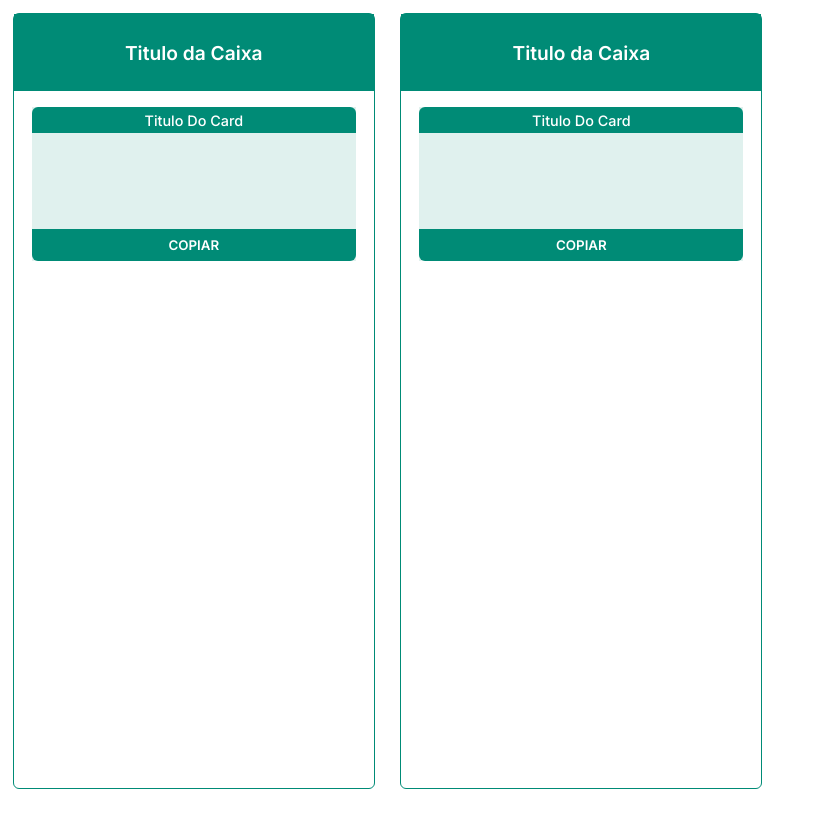
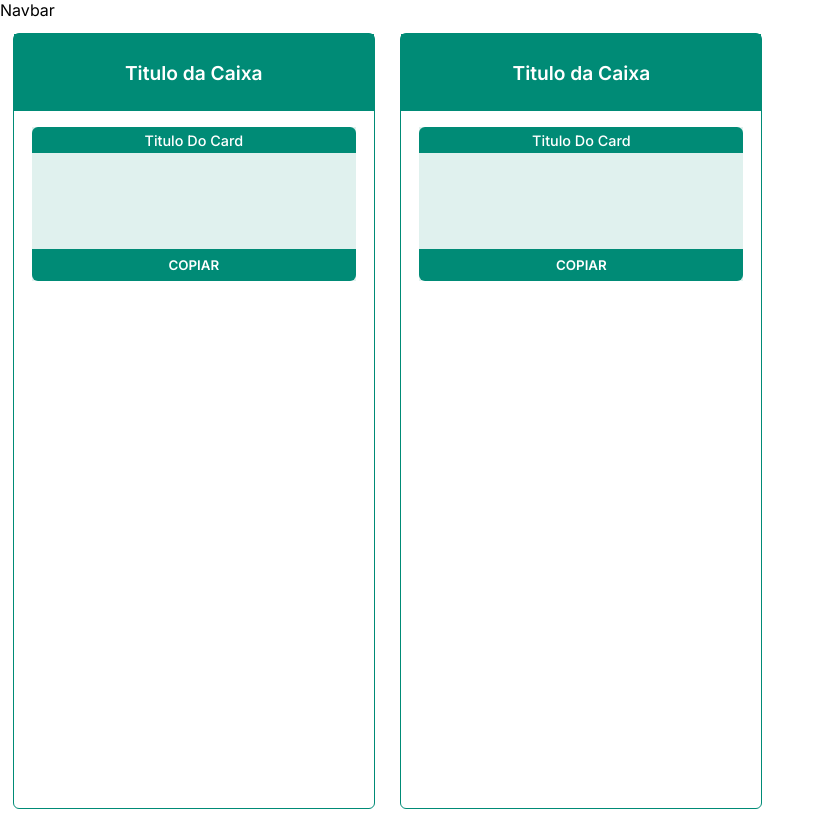
Before and after one commit to fdfborges/NewCopyText, a React (Vite) app: page / in a window 1280 px wide. Shown: the whole page, without its empty margins (0-824 px from the left). Built offline with nearby package versions, Linux system fonts and the light colour scheme.

Commit message:
Config Routes

```diff
--- a/package.json
+++ b/package.json
@@ -11,7 +11,8 @@
   },
   "dependencies": {
     "react": "^19.0.0",
-    "react-dom": "^19.0.0"
+    "react-dom": "^19.0.0",
+    "react-router-dom": "^7.2.0"
   },
   "devDependencies": {
     "@eslint/js": "^9.21.0",
--- /dev/null
+++ b/src/App.jsx
@@ -0,0 +1,16 @@
+import React from 'react'
+import { BrowserRouter as Router, Routes, Route } from 'react-router-dom';
+import { Funcionatily } from './pages/Functionality/Functionality';
+import { Navbar } from './pages/Components/Navbar/Navbar';
+
+export const App = () => {
+  return (
+    <Router>
+      <Navbar />
+      <Routes>
+        <Route path="/" element={<Funcionatily />} />
+      </Routes>
+    </Router>
+
+  )
+}
--- a/src/main.jsx
+++ b/src/main.jsx
@@ -1,10 +1,12 @@
-import { StrictMode } from 'react'
-import { createRoot } from 'react-dom/client'
+import React from 'react'
+import ReactDOM from "react-dom/client";
+import { BrowserRouter } from 'react-router-dom';
+import { App } from './App';
+import './index.css'
 import { Funcionatily } from './pages/Functionality/Functionality'
-import './index.css'
 
-createRoot(document.getElementById('root')).render(
-  <StrictMode>
-    <Funcionatily />
-  </StrictMode>,
+ReactDOM.createRoot(document.getElementById('root')).render(
+  <React.StrictMode>
+    <App />
+  </React.StrictMode>,
 )
--- /dev/null
+++ b/src/pages/Components/Navbar/Navbar.jsx
@@ -0,0 +1,7 @@
+import React from 'react'
+
+export const Navbar = () => {
+  return (
+    <div>Navbar</div>
+  )
+}
```
Also changed, not shown: src/pages/Components/Navbar/Navbar.scss (added), 1 other file (tests, documents, lock files or other folders).
